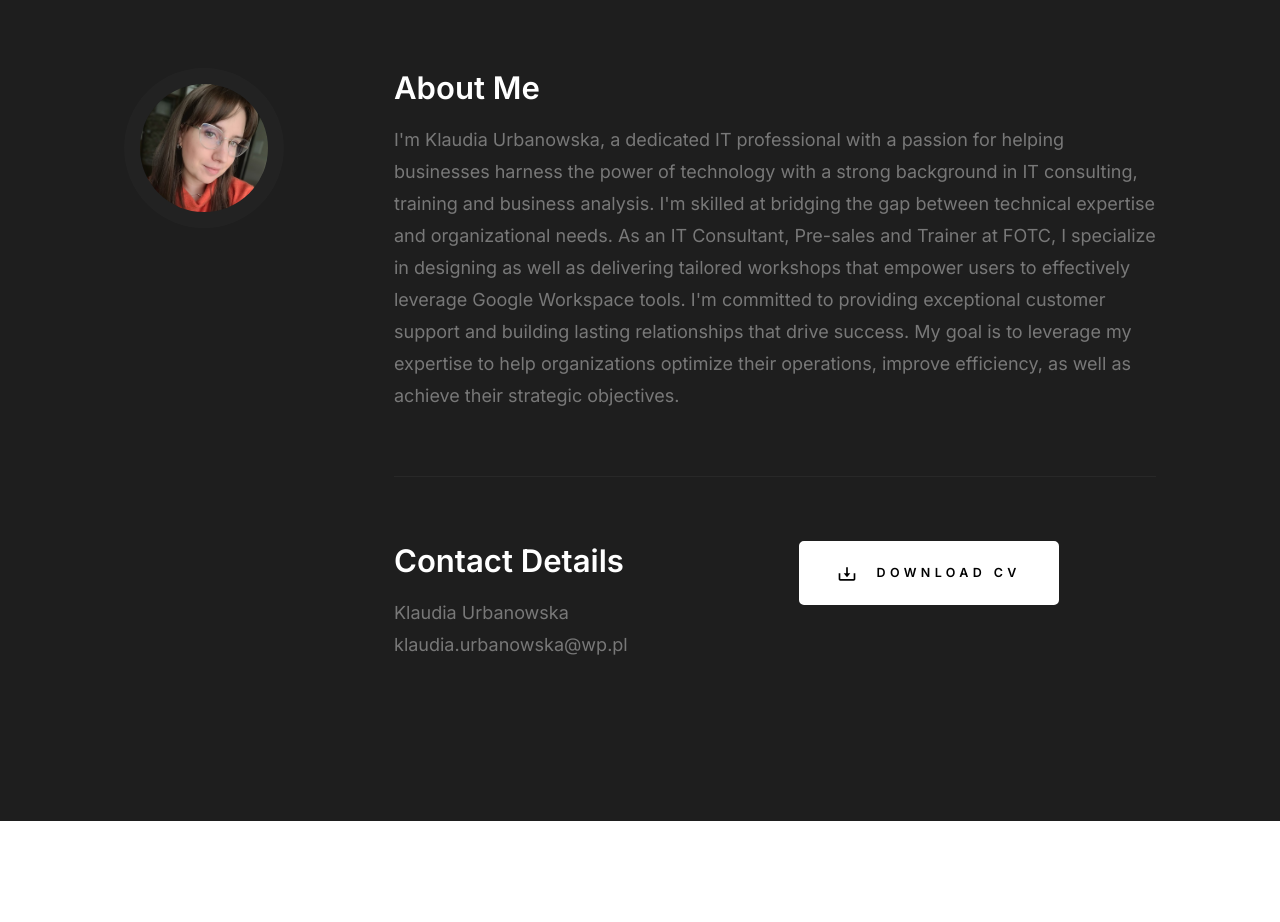
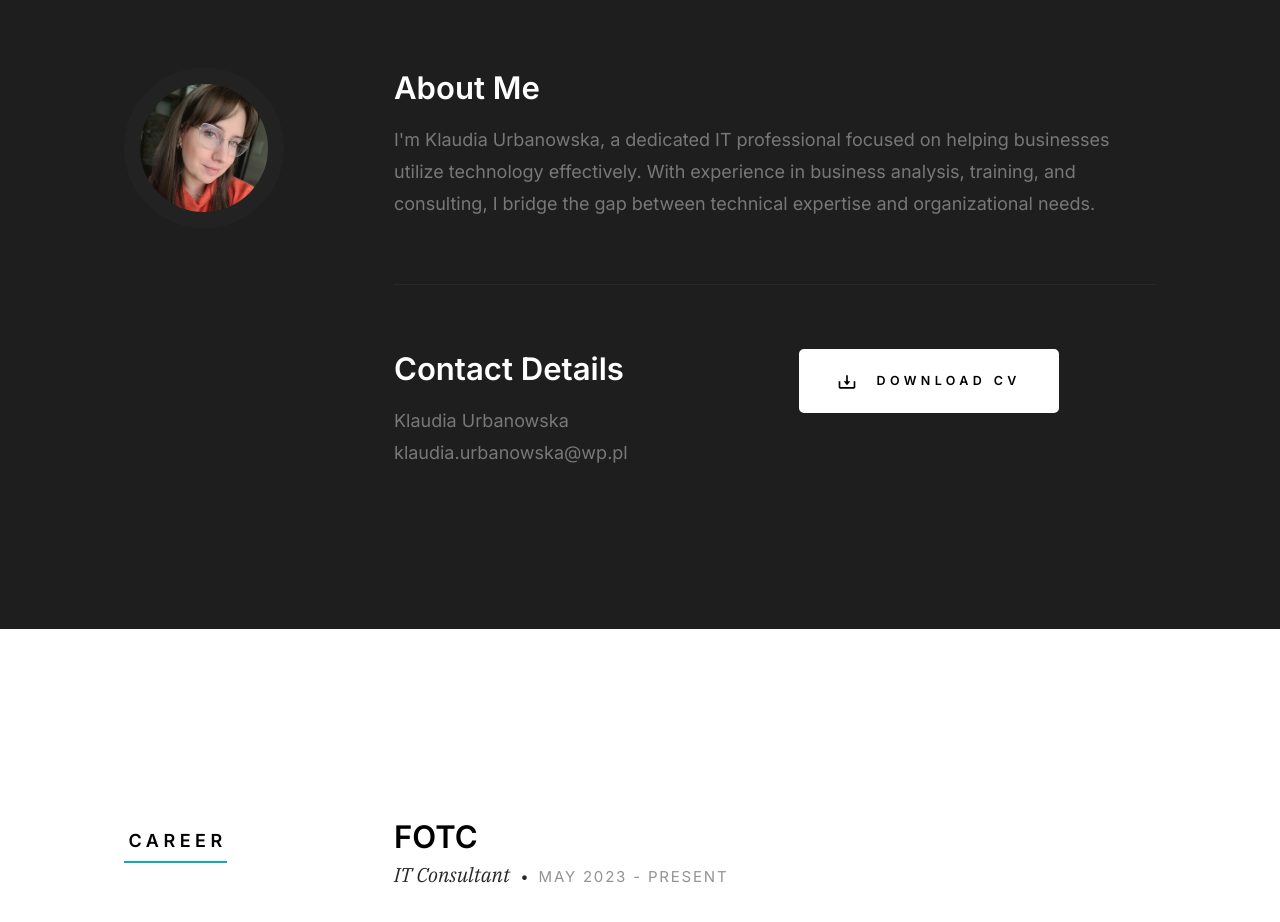
Before and after one commit to klu2332/klu2332.github.io, a plain HTML site: page index.html in a window 1280 px wide. Shown: the part 940-1862 px from the top of the page. Drawn offline with Linux system fonts and the light colour scheme.

Commit message:
update index

```diff
--- a/index.html
+++ b/index.html
@@ -122,16 +122,7 @@
             <div class="column large-9 tab-12 s-about__content">
                 <h3>About Me</h3>
                 <p>
-                    I'm Klaudia Urbanowska, a dedicated IT professional with a passion for helping businesses harness the power of technology
-                     with a strong background in IT consulting, training and business analysis.
-                    I'm skilled at bridging the gap between technical expertise and organizational needs.
-                    As an IT Consultant, Pre-sales and Trainer at FOTC,
-                    I specialize in designing as well as delivering tailored workshops that empower users to effectively leverage Google Workspace tools.
-                    I'm committed to providing exceptional customer support and building lasting relationships that drive success.
-
-                    My goal is to leverage my expertise to help organizations optimize their operations, improve efficiency,
-                    as well as achieve their strategic objectives.
-                </p>
+                    I'm Klaudia Urbanowska, a dedicated IT professional focused on helping businesses utilize technology effectively. With experience in business analysis, training, and consulting, I bridge the gap between technical expertise and organizational needs.                 </p>
 
                 <hr>
 
```
